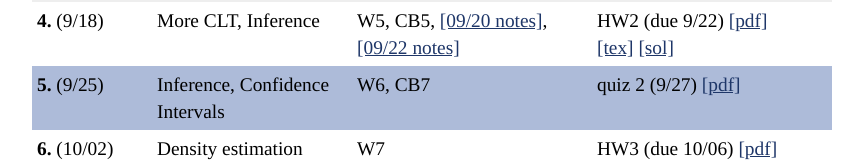
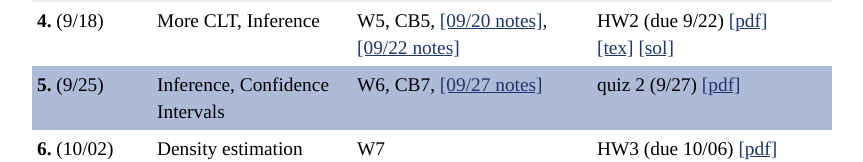
Before and after one commit to chen-teaching/teaching, a plain HTML site: page mathstats_f2022/index.html in a window 1280 px wide. Shown: the part 1098-1260 px from the top of the page, without its empty margins (208-1071 px from the left). Drawn offline with Linux system fonts and the light colour scheme; a web font is replaced by a local one.

Commit message:
add lecture notes

```diff
--- a/mathstats_f2022/index.html
+++ b/mathstats_f2022/index.html
@@ -129,7 +129,7 @@ HW2 (due 9/22) <a href="./hw2.pdf">[pdf]</a> <a href="./hw2.tex">[tex]</a> <a hr
 Inference, Confidence Intervals
 </div>
 <div class="reading">
-W6, CB7
+W6, CB7, <a href="09_27.pdf">[09/27 notes]</a>
 </div>
 <div class="hw">
 quiz 2 (9/27) <a href="./q2.pdf">[pdf]</a>
```
Also changed, not shown: 2 other files.
